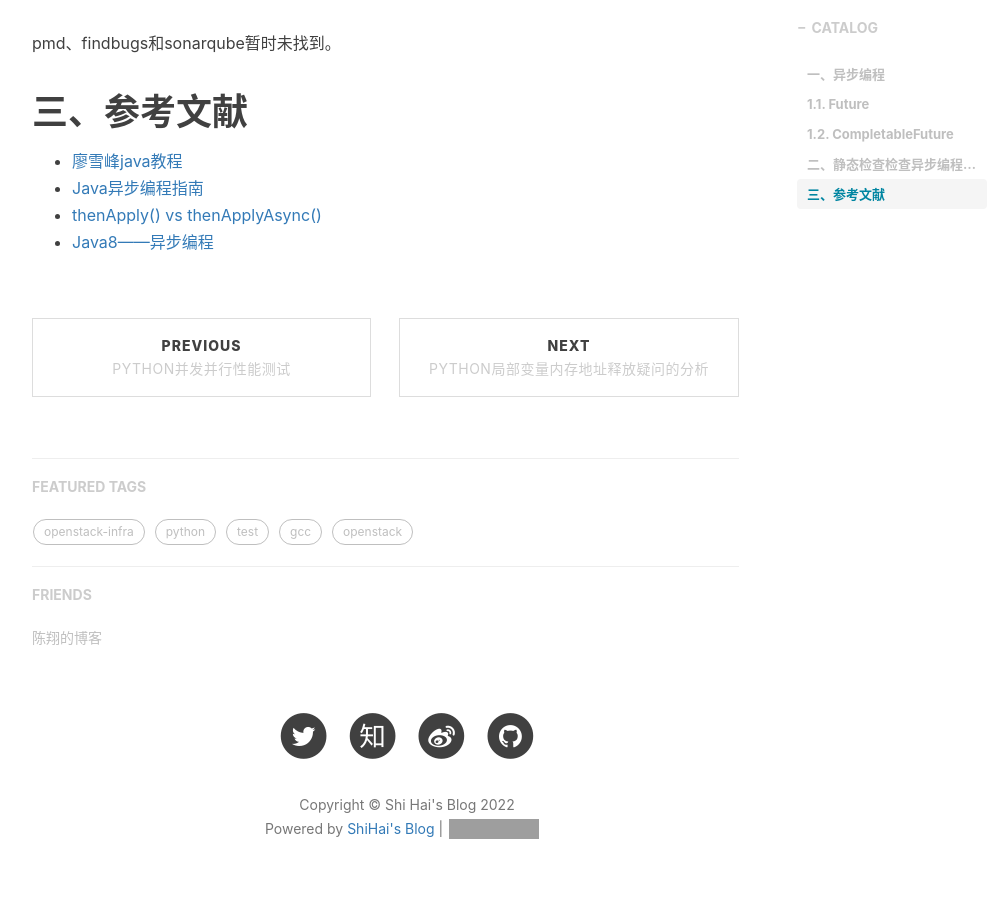
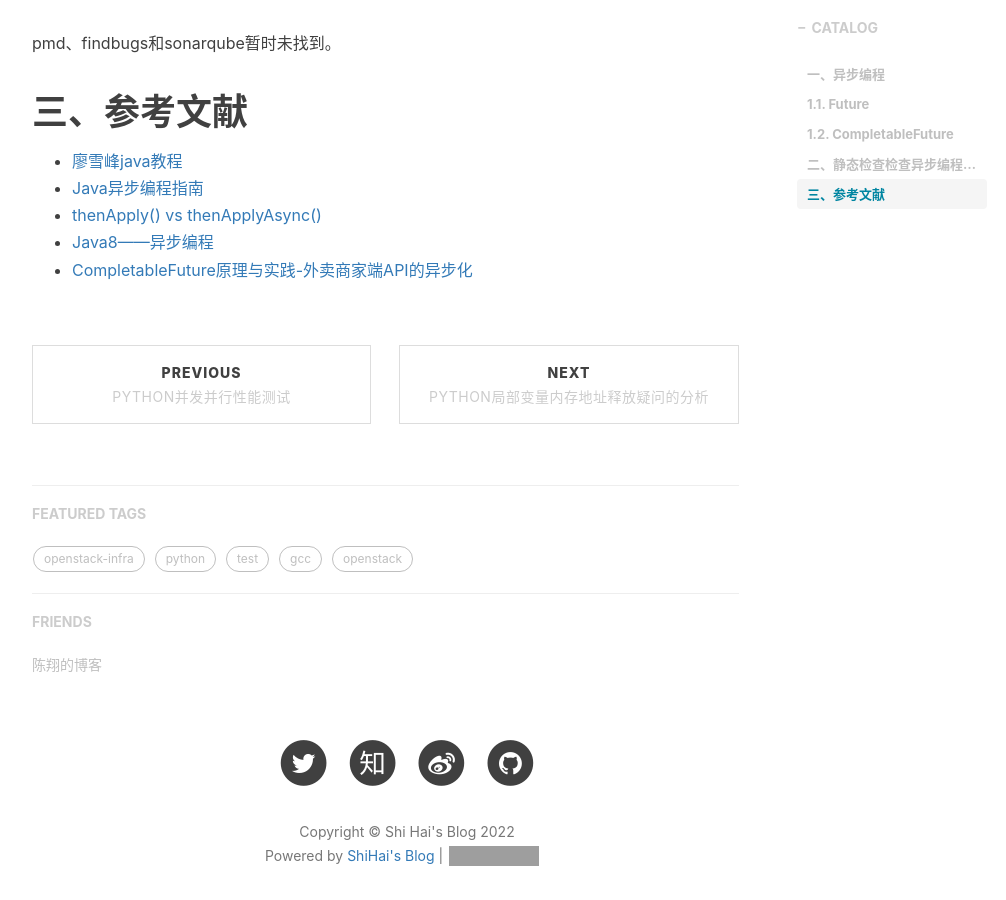
Before and after one commit to shihai1991/shihai1991.github.io, a Jekyll site: the page built from _posts/2021-12-24-java异步编程的静态检查.md, in a window 1280 px wide and 900 px high, scrolled down 1837 px. Shown: the whole window, without its empty margins (233-1239 px from the left). Built offline with Jekyll 4.4.1, drawn with Linux system fonts in a browser that asks for light colours; nearby versions of some CDN libraries; comment, search, counter and statistics services are not loaded; grey boxes are pictures that could not be loaded.

Commit message:
Update 2021-12-24-java异步编程的静态检查.md

```diff
--- a/_posts/2021-12-24-java异步编程的静态检查.md
+++ b/_posts/2021-12-24-java异步编程的静态检查.md
@@ -64,3 +64,4 @@ pmd、findbugs和sonarqube暂时未找到。
 - [Java异步编程指南](https://segmentfault.com/a/1190000038204648)
 - [thenApply() vs thenApplyAsync()](https://stackoverflow.com/questions/47489338/what-is-the-difference-between-thenapply-and-thenapplyasync-of-java-completablef)
 - [Java8——异步编程](https://modouxiansheng.top/2019/08/13/%E4%B8%8D%E5%AD%A6%E6%97%A0%E6%95%B0-Java8-%E5%BC%82%E6%AD%A5%E7%BC%96%E7%A8%8B-2019/)
+- [CompletableFuture原理与实践-外卖商家端API的异步化](https://tech.meituan.com/2022/05/12/principles-and-practices-of-completablefuture.html)
```
